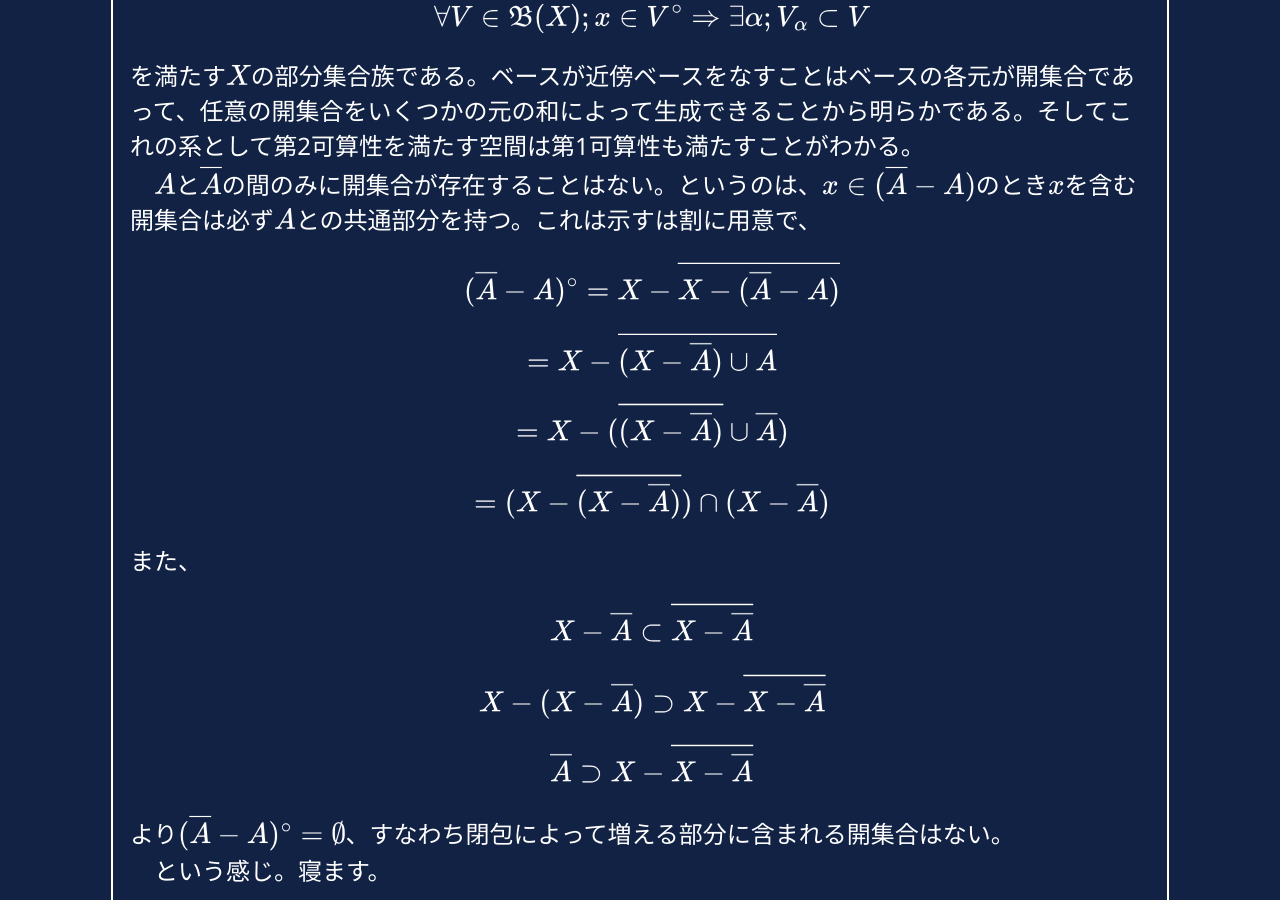
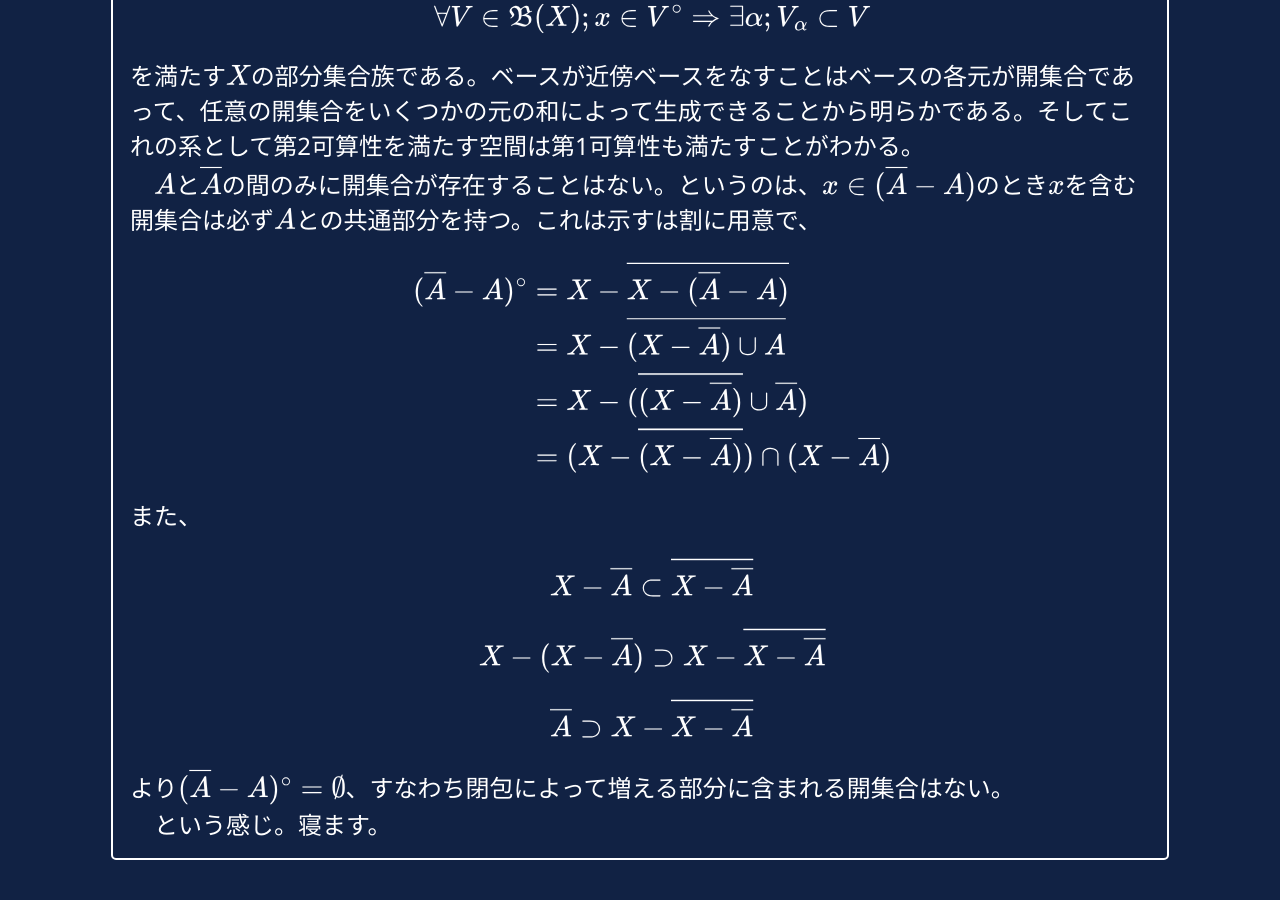
Before and after one commit to schzna/schzna.github.io, a Jekyll site: the page built from _posts/2022-02-22-a.md, in a window 1280 px wide and 900 px high, scrolled down 2606 px. Built offline with Jekyll 4.4.1, drawn with Linux system fonts in a browser that asks for light colours; some web fonts are replaced.

```diff
--- a/_layouts/note.html
+++ b/_layouts/note.html
@@ -11,8 +11,9 @@
 					matchFontHeight: false
 				},
 				tex: {
+					tags: 'ams',
 					inlineMath: [['$', '$']],
-					displayMath: [['$$', '$$']]
+					displayMath: [['\[', '\]']]
 				}
 			};
 		</script>
--- a/_posts/2022-02-22-a.md
+++ b/_posts/2022-02-22-a.md
@@ -22,29 +22,29 @@ categories: "数学 雑記"
 よって$\\{ x \\}$は$A$で相対開。開集合系$\mathscr{V} \subset \mathscr{U}$の和$\bigcup \mathscr{V} = \bigcup \\{ U \in \mathscr{U} \| U \in \mathscr{V} \\}$もまた開集合であるから、孤立点の一点集合すべての和$A - A^{d}$は$A$で相対開である。よって$A^{d} \cap A$は$A$で相対閉である。
 
 そもそも位相そのものがよくわかっていなかったので少し確認した。開集合系の公理による定義とその双対の閉集合系の公理による定義はとりあえずいいとして(なぜ開集合は可算個の共通部分までしか閉じていないのかは、内包公理と関係があるはずだけどこれは<emph>あとで確認する</emph>)、Kuratowskiの閉包による定式化はわかりやすい。
-\$$
+\[
     A \subset \overline{A}
-\$$
-\$$
+\]
+\[
     \overline{A \cup B} = A \cup B
-\$$
-\$$
+\]
+\[
     \overline{\overline{A}} = \overline{A}
-\$$
-\$$
+\]
+\[
     \overline{\emptyset} = \emptyset
-\$$
+\]
 を満たす閉包作用素を定義し、$\overline{A} = A$となる集合$A$を閉集合とすると、これは閉集合系の公理を満たす。逆に、閉集合系からは、$A$の閉包は$A$を部分集合に含む最小の閉集合$\bigcap \\{ F \in \mathscr{F} \| A \subset F \\}$として定義できる。閉集合の双対に開集合があったように、閉包にも双対にあたる開核$A^{\circ} = X - \overline{X - A}$がある。開核は上の4つの命題のうち1つ目の向きを変えて2つ目を$\cap$に変えた公理(開核自体をこの命題たちから定義できるという意味)が成り立つ。開集合系からみて$A$の開核は、$A$に部分集合として含まれる最大の開集合$\bigcup \\{ U \in \mathscr{U} \| U \subset A \\}$として定義できる。
 
 閉包と開核はそれぞれ部分集合に含む最小の閉集合、部分集合に含まれる最大の開集合であるが、別にこれらを入れ替えてもいいのではないかと思う(使い勝手があまりよくないから採用されていないだけだと思う)。すなわち、$\underline{A} = \bigcup \\{ F \in \mathscr{F} \| F \subset A \\}$と$A_{\circ} = \bigcap \\{ U \in \mathscr{U} \| A \subset U \\}$もお互いに双対になっていて、閉包や開核と同じ方法で閉集合と開集合を定義できる。<emph>閉包や開核との関係は要確認。</emph>
 
 開集合系はベースによって構成することもできる。ただし、開核が開集合と一対一の関係にあったのと違って同じ位相を生成する別のベースが存在しうる。ベースとは、$X$の部分集合族$\mathscr{B}$であって、
-\$$
+\[
     X = \bigcup \\{ B \in \mathfrak{B}(X) | B \in \mathscr{B} \\}
-\$$
-\$$
+\]
+\[
     \forall B_1, B_2 \in \mathscr{B}; \forall x \in B_1 \cap B_2; \exists B \in \mathscr{B}; x \in B \subset B_1 \cap B_2
-\$$
+\]
 を満たすものをいう。ベースから位相を生成できるというのは、任意の開集合$U$についてあるベースの部分集合族$\mathscr{B}'$があって$U = \bigcup \\{ B \in \mathscr{B} \| B \in \mathscr{B}' \\}$となる位相が一意に存在することをいう。実際には、閉包を$\overline{A} = X - \bigcup \\{ B \in \mathscr{B} \| A \cap B = \emptyset \\}$で定義する。ベースの各元の和によって開集合ができるわけだからこの定義は直感的でわかりやすい。$B \in \mathscr{B}$について$\overline{X-B} = X - B$となるからベースの各元が開集合になることがわかる。ちなみに、これはすべてのベースの元$B$を開集合とし、任意の組み合わせの和の集合を付け足した集合族を位相とすることと同じはず(<emph>あとで確認する</emph>)。名前もそうだけどフィルターベースからフィルター生成するのに似てる。2つのベース$\mathscr{B}_1, \mathscr{B}_2$について、
 $\forall x \in B_1 \in \mathscr{B}_1; \exists B_2 \in \mathscr{B}_2; x \in B_2 \subset B_1$かつ
 $\forall x \in B_2 \in \mathscr{B}_2; \exists B_1 \in \mathscr{B}_1; x \in B_1 \subset B_2$となるとき同じ位相を生成する。これを示すのは結構用意で、$B_1 \in \mathscr{B}_1$について
@@ -53,37 +53,33 @@ $B_1 = \bigcup \\{ B_2 \in \mathscr{B}_2 \| \exists x \in B_1; x \in B_2 \subset
 完全可分な空間は可分であるらしく、これを示すためには可算ベース$\\{B_i \neq \emptyset \\}$(列を集合のように書くべきではないのはわかっているが、これ自体は列の像として書いているため波括弧を用いている)をとりそれぞれの$B_i$から$x_i \in B_i$をとればよいらしい。まず見て思ったが選択公理を必要とする。$\overline{\\{x_i\\}} \subsetneq B_i$のとき$B_i - \overline{\\{x_i\\}}$を含むベースが存在するため、$\\{x_i\\}$らが可算稠密部分集合を成すのだと理解しているが、<emph>要確認。</emph>$\mathbb{R}$について$\mathbb{Q}$は稠密であり自己稠密であり完全でないらしいが、これはなんとなくわかる。実数は有理数のCauchy列を極限値で同値分割して得られたはず(Cantorのやつ)だったから(<emph>ここは曖昧なので要勉強</emph>)有理数の極限値全体、すなわち閉包が実数に一致するのは定義から明らかといえる。
 
 簡単なことなのかもしれないが、近傍ベースについて事実を少し確認した。$x$を含む開集合全体は$x$の近傍ベースを成す。これはベースについても言える。$x$の近傍ベース$ \(V_{\alpha}\)$とは、
-\$$
+\[
     \forall \alpha V_{\alpha} \in \mathscr{U} \land x \in V_{\alpha}
-\$$
-\$$
+\]
+\[
     \forall V \in \mathfrak{B}(X); x \in V^{\circ} \Rightarrow \exists \alpha; V_{\alpha} \subset V
-\$$
+\]
 を満たす$X$の部分集合族である。ベースが近傍ベースをなすことはベースの各元が開集合であって、任意の開集合をいくつかの元の和によって生成できることから明らかである。そしてこれの系として第2可算性を満たす空間は第1可算性も満たすことがわかる。
 
 $A$と$\overline{A}$の間のみに開集合が存在することはない。というのは、$x \in (\overline{A} - A)$のとき$x$を含む開集合は必ず$A$との共通部分を持つ。これは示すは割に用意で、
-\$$
-    (\overline{A} - A)^{\circ} = X - \overline{X - (\overline{A} - A)}
-\$$
-\$$
-    = X - \overline{(X - \overline{A}) \cup A}
-\$$
-\$$
-    = X - (\overline{(X - \overline{A})} \cup \overline{A})
-\$$
-\$$
-    = (X - \overline{(X - \overline{A})}) \cap (X - \overline{A})
-\$$
+\[
+\begin{align\*}
+    (\overline{A} - A)^{\circ} &= X - \overline{X - (\overline{A} - A)} \newline
+    &= X - \overline{(X - \overline{A}) \cup A} \newline
+    &= X - (\overline{(X - \overline{A})} \cup \overline{A}) \newline
+    &= (X - \overline{(X - \overline{A})}) \cap (X - \overline{A}) \newline
+\end{align\*}
+\]
 また、
-\$$
+\[
     X - \overline{A} \subset \overline{X - \overline{A}}
-\$$
-\$$
+\]
+\[
     X - (X - \overline{A}) \supset X - \overline{X - \overline{A}}
-\$$
-\$$
+\]
+\[
     \overline{A} \supset X - \overline{X - \overline{A}}
-\$$
+\]
 より$(\overline{A} - A)^{\circ} = \emptyset$、すなわち閉包によって増える部分に含まれる開集合はない。
 
 
```
Also changed, not shown: _posts/2022-03-02-diary.md (+2 -2 lines).
